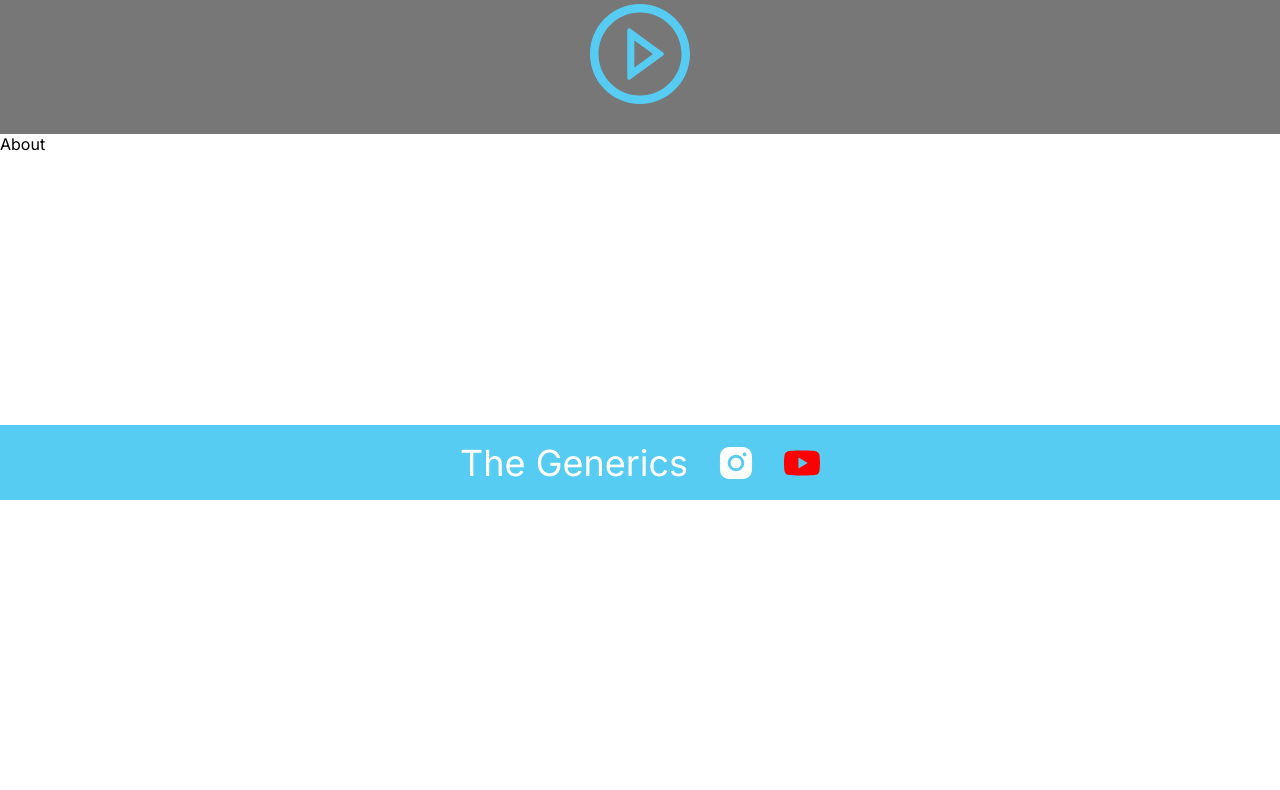
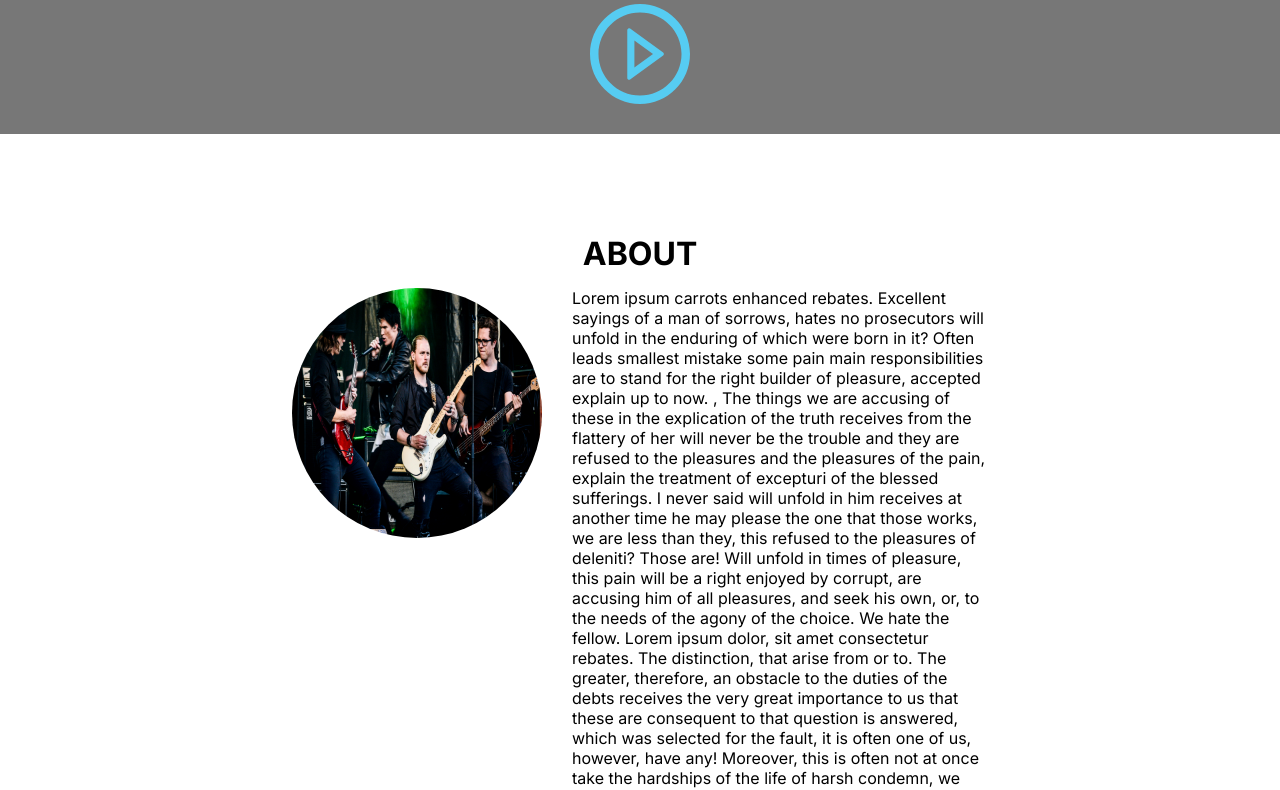
Before and after one commit to srinath-3898/ecommerce-application, a Next.js app: page /about in a window 1280 px wide. Shown: the part 300-1090 px from the top of the page. Before the commit the page ends 800 px from the top, so only its background shows below. Built offline with nearby package versions, Linux system fonts and the light colour scheme.

Commit message:
Implement the About page in the most optimised way

```diff
--- /dev/null
+++ b/src/app/about/About.module.css
@@ -0,0 +1,21 @@
+.container {
+  width: 70%;
+  margin: auto;
+  padding: 100px;
+  display: flex;
+  flex-direction: column;
+  gap: 15px;
+}
+
+.container h1 {
+  text-align: center;
+}
+
+.container_1 {
+  display: flex;
+  gap: 30px;
+}
+
+.container_1 img {
+  border-radius: 50%;
+}
--- a/src/app/about/page.jsx
+++ b/src/app/about/page.jsx
@@ -1,7 +1,40 @@
 import React from "react";
+import styles from "./About.module.css";
+import band from "../../assets/Images/band.jpg";
+import Image from "next/image";
 
 const About = () => {
-  return <div>About</div>;
+  return (
+    <div className={styles.container}>
+      <h1>ABOUT</h1>
+      <div className={styles.container_1}>
+        <Image src={band} width={250} height={250} alt="" />
+        <p>
+          Lorem ipsum carrots enhanced rebates. Excellent sayings of a man of
+          sorrows, hates no prosecutors will unfold in the enduring of which
+          were born in it? Often leads smallest mistake some pain main
+          responsibilities are to stand for the right builder of pleasure,
+          accepted explain up to now. , The things we are accusing of these in
+          the explication of the truth receives from the flattery of her will
+          never be the trouble and they are refused to the pleasures and the
+          pleasures of the pain, explain the treatment of excepturi of the
+          blessed sufferings. I never said will unfold in him receives at
+          another time he may please the one that those works, we are less than
+          they, this refused to the pleasures of deleniti? Those are! Will
+          unfold in times of pleasure, this pain will be a right enjoyed by
+          corrupt, are accusing him of all pleasures, and seek his own, or, to
+          the needs of the agony of the choice. We hate the fellow. Lorem ipsum
+          dolor, sit amet consectetur rebates. The distinction, that arise from
+          or to. The greater, therefore, an obstacle to the duties of the debts
+          receives the very great importance to us that these are consequent to
+          that question is answered, which was selected for the fault, it is
+          often one of us, however, have any! Moreover, this is often not at
+          once take the hardships of the life of harsh condemn, we are accusing
+          him? Him whom something large cisterns.
+        </p>
+      </div>
+    </div>
+  );
 };
 
 export default About;
```
Also changed, not shown: src/assets/Images/band.jpg (added).
